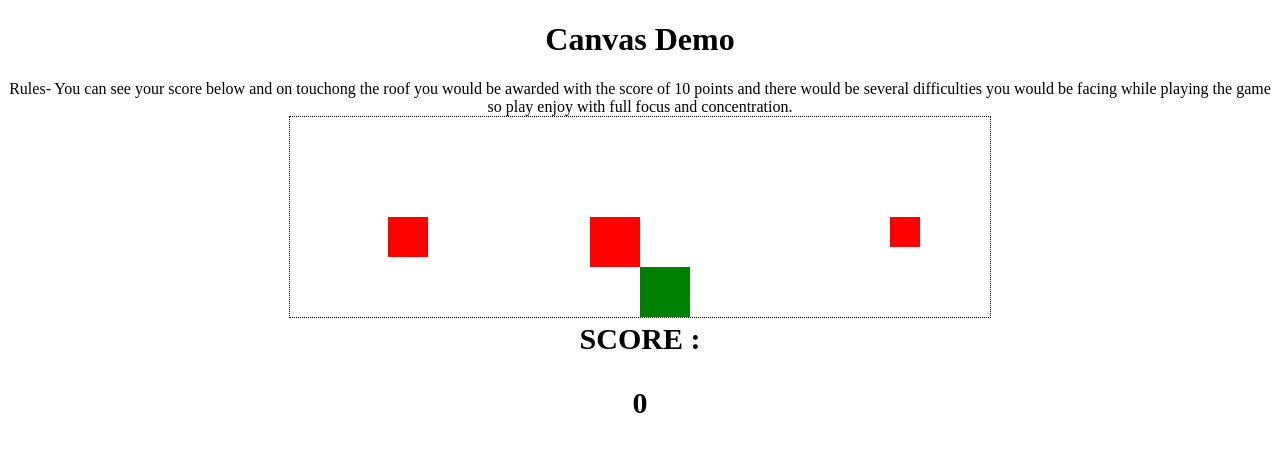
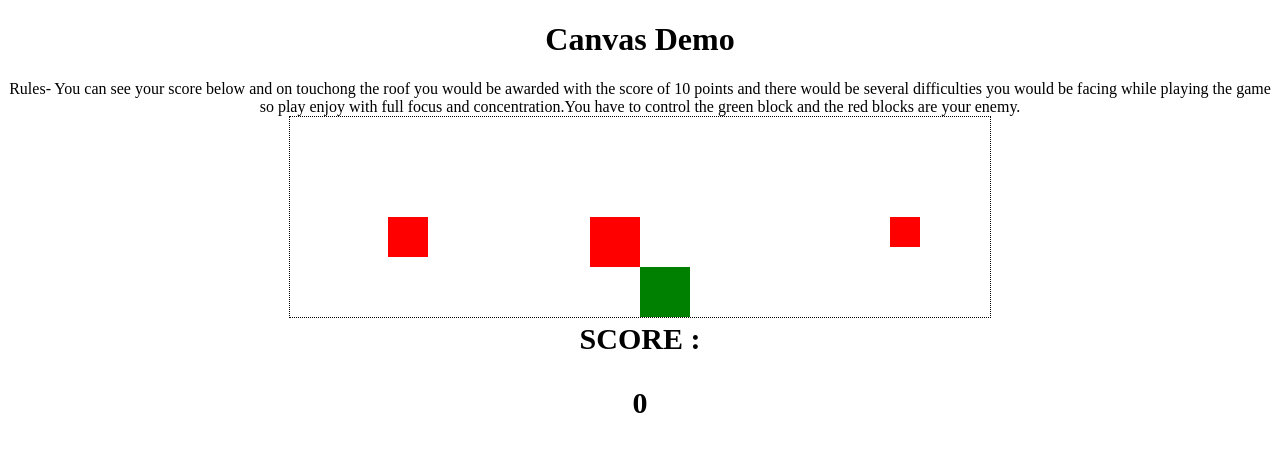
Before and after one commit to shivam7374/Simple-Canvas-Game, a plain HTML site: page index.html in a window 1280 px wide. Drawn offline with Linux system fonts and the light colour scheme.

Commit message:
index.html

```diff
--- a/index.html
+++ b/index.html
@@ -11,7 +11,7 @@
     <center><h1>Canvas Demo</h1></center>
        <center> Rules- You can see your score below and on touchong the roof you would be awarded with the score of 10 points and there would be
          several difficulties you would be facing while playing the game so play enjoy with
-         full focus and concentration.</center>
+         full focus and concentration.You have to control the green block and the red blocks are your enemy.</center>
          <center>
 
     <canvas height="200" width="700" id="paintbox">
```
